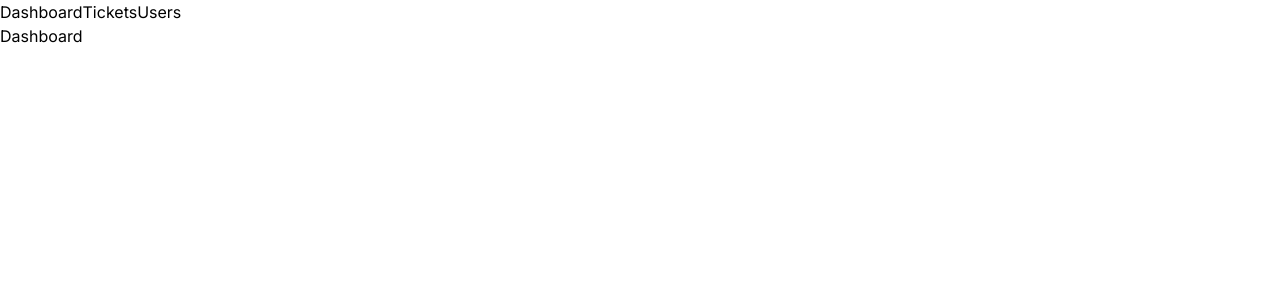
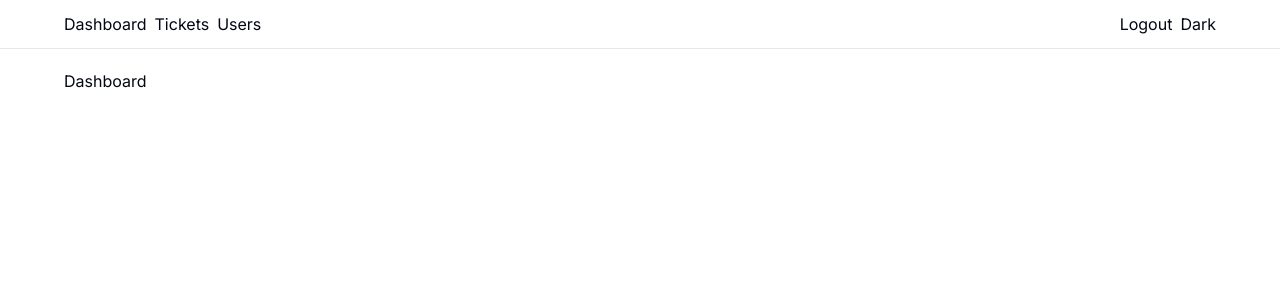
Before and after one commit to tanjanobel/ticketing-app, a Next.js app: page / in a window 1280 px wide. Shown: the top 300 px of the page. Built offline with nearby package versions, Linux system fonts and the light colour scheme.

Commit message:
Add theme and styles

```diff
--- a/app/globals.css
+++ b/app/globals.css
@@ -1,3 +1,70 @@
 @tailwind base;
 @tailwind components;
 @tailwind utilities;
+
+@layer base {
+    :root {
+        --background: 0 0% 100%;
+        --foreground: 224 71.4% 4.1%;
+        --card: 0 0% 100%;
+        --card-foreground: 224 71.4% 4.1%;
+        --popover: 0 0% 100%;
+        --popover-foreground: 224 71.4% 4.1%;
+        --primary: 262.1 83.3% 57.8%;
+        --primary-foreground: 210 20% 98%;
+        --secondary: 220 14.3% 95.9%;
+        --secondary-foreground: 220.9 39.3% 11%;
+        --muted: 220 14.3% 95.9%;
+        --muted-foreground: 220 8.9% 46.1%;
+        --accent: 220 14.3% 95.9%;
+        --accent-foreground: 220.9 39.3% 11%;
+        --destructive: 0 84.2% 60.2%;
+        --destructive-foreground: 210 20% 98%;
+        --border: 220 13% 91%;
+        --input: 220 13% 91%;
+        --ring: 262.1 83.3% 57.8%;
+        --radius: 0.5rem;
+        --chart-1: 12 76% 61%;
+        --chart-2: 173 58% 39%;
+        --chart-3: 197 37% 24%;
+        --chart-4: 43 74% 66%;
+        --chart-5: 27 87% 67%;
+    }
+
+    .dark {
+        --background: 224 71.4% 4.1%;
+        --foreground: 210 20% 98%;
+        --card: 224 71.4% 4.1%;
+        --card-foreground: 210 20% 98%;
+        --popover: 224 71.4% 4.1%;
+        --popover-foreground: 210 20% 98%;
+        --primary: 263.4 70% 50.4%;
+        --primary-foreground: 210 20% 98%;
+        --secondary: 215 27.9% 16.9%;
+        --secondary-foreground: 210 20% 98%;
+        --muted: 215 27.9% 16.9%;
+        --muted-foreground: 217.9 10.6% 64.9%;
+        --accent: 215 27.9% 16.9%;
+        --accent-foreground: 210 20% 98%;
+        --destructive: 0 62.8% 30.6%;
+        --destructive-foreground: 210 20% 98%;
+        --border: 215 27.9% 16.9%;
+        --input: 215 27.9% 16.9%;
+        --ring: 263.4 70% 50.4%;
+        --chart-1: 220 70% 50%;
+        --chart-2: 160 60% 45%;
+        --chart-3: 30 80% 55%;
+        --chart-4: 280 65% 60%;
+        --chart-5: 340 75% 55%;
+    }
+}
+
+@layer base {
+    * {
+        @apply border-border;
+    }
+
+    body {
+        @apply bg-background text-foreground;
+    }
+}
--- a/app/layout.tsx
+++ b/app/layout.tsx
@@ -3,7 +3,7 @@ import { Inter } from 'next/font/google'
 import './globals.css'
 import MainNav from "@/components/MainNav";
 
-const inter = Inter({ subsets: ['latin'] })
+const inter = Inter({subsets: ['latin']})
 
 export const metadata: Metadata = {
     title: 'Ticket Application',
@@ -18,8 +18,16 @@ export default function RootLayout({
     return (
         <html lang="en">
             <body className={inter.className}>
+                <nav className="flex flex-col items-center border-b mb-5 px-5 py-3">
+                    <div className="max-w-6xl w-full">
                         <MainNav />
+                    </div>
+                </nav>
+                <main className="flex flex-col items-center">
+                    <div className="max-w-6xl w-full">
                         {children}
+                    </div>
+                </main>
             </body>
         </html>
     )
--- a/components/MainNav.tsx
+++ b/components/MainNav.tsx
@@ -2,10 +2,16 @@ import Link from 'next/link';
 
 const MainNav = () => {
     return (
-        <div>
-            <Link href="/">Dashboard</Link>
-            <Link href="/tickets">Tickets</Link>
-            <Link href="/users">Users</Link>
+        <div className="flex justify-between">
+            <div className="flex items-center gap-2">
+                <Link href="/">Dashboard</Link>
+                <Link href="/tickets">Tickets</Link>
+                <Link href="/users">Users</Link>
+            </div>
+            <div className="flex items-center gap-2">
+                <Link href="/">Logout</Link>
+                <Link href="/">Dark</Link>
+            </div>
         </div>
     );
 };
--- /dev/null
+++ b/lib/utils.ts
@@ -0,0 +1,6 @@
+import { type ClassValue, clsx } from "clsx"
+import { twMerge } from "tailwind-merge"
+
+export function cn(...inputs: ClassValue[]) {
+  return twMerge(clsx(inputs))
+}
--- a/tailwind.config.ts
+++ b/tailwind.config.ts
@@ -1,20 +1,76 @@
-import type { Config } from 'tailwindcss'
-
-const config: Config = {
+/** @type {import('tailwindcss').Config} */
+module.exports = {
+  darkMode: ["class"],
   content: [
-    './pages/**/*.{js,ts,jsx,tsx,mdx}',
-    './components/**/*.{js,ts,jsx,tsx,mdx}',
-    './app/**/*.{js,ts,jsx,tsx,mdx}',
-  ],
+    './pages/**/*.{ts,tsx}',
+    './components/**/*.{ts,tsx}',
+    './app/**/*.{ts,tsx}',
+    './src/**/*.{ts,tsx}',
+	],
   theme: {
+    container: {
+      center: true,
+      padding: "2rem",
+      screens: {
+        "2xl": "1400px",
+      },
+    },
     extend: {
-      backgroundImage: {
-        'gradient-radial': 'radial-gradient(var(--tw-gradient-stops))',
-        'gradient-conic':
-          'conic-gradient(from 180deg at 50% 50%, var(--tw-gradient-stops))',
+      colors: {
+        border: "hsl(var(--border))",
+        input: "hsl(var(--input))",
+        ring: "hsl(var(--ring))",
+        background: "hsl(var(--background))",
+        foreground: "hsl(var(--foreground))",
+        primary: {
+          DEFAULT: "hsl(var(--primary))",
+          foreground: "hsl(var(--primary-foreground))",
+        },
+        secondary: {
+          DEFAULT: "hsl(var(--secondary))",
+          foreground: "hsl(var(--secondary-foreground))",
+        },
+        destructive: {
+          DEFAULT: "hsl(var(--destructive))",
+          foreground: "hsl(var(--destructive-foreground))",
+        },
+        muted: {
+          DEFAULT: "hsl(var(--muted))",
+          foreground: "hsl(var(--muted-foreground))",
+        },
+        accent: {
+          DEFAULT: "hsl(var(--accent))",
+          foreground: "hsl(var(--accent-foreground))",
+        },
+        popover: {
+          DEFAULT: "hsl(var(--popover))",
+          foreground: "hsl(var(--popover-foreground))",
+        },
+        card: {
+          DEFAULT: "hsl(var(--card))",
+          foreground: "hsl(var(--card-foreground))",
+        },
+      },
+      borderRadius: {
+        lg: "var(--radius)",
+        md: "calc(var(--radius) - 2px)",
+        sm: "calc(var(--radius) - 4px)",
+      },
+      keyframes: {
+        "accordion-down": {
+          from: { height: 0 },
+          to: { height: "var(--radix-accordion-content-height)" },
+        },
+        "accordion-up": {
+          from: { height: "var(--radix-accordion-content-height)" },
+          to: { height: 0 },
+        },
+      },
+      animation: {
+        "accordion-down": "accordion-down 0.2s ease-out",
+        "accordion-up": "accordion-up 0.2s ease-out",
       },
     },
   },
-  plugins: [],
+  plugins: [require("tailwindcss-animate")],
 }
-export default config
```
Also changed, not shown: package.json (+9 -4 lines), components.json (added), 1 other file (tests, documents, lock files or other folders). Lines whose indentation alone changed are shown as unchanged.
